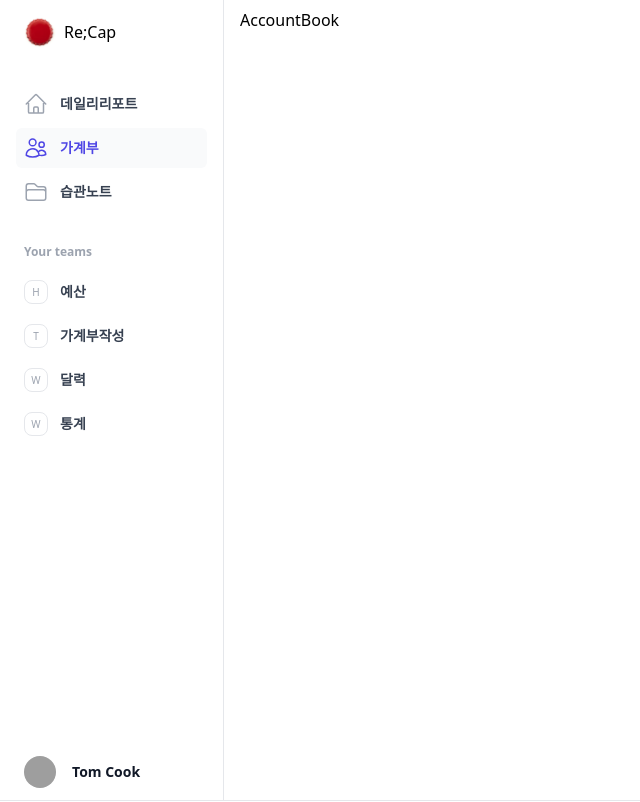
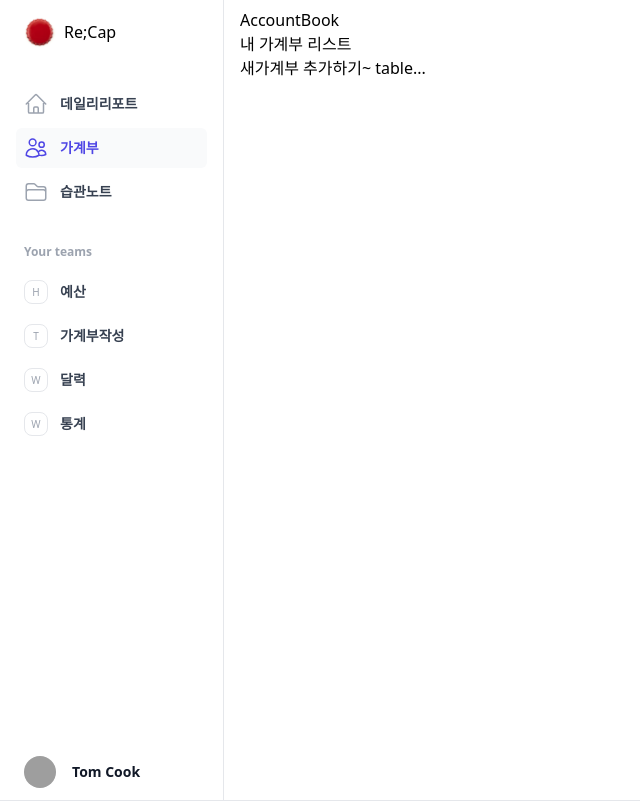
Before and after one commit to kansg92/recap_fe_vue, a Vue app: page /accountbook in a window 1280 px wide. Shown: the top 802 px of the page, without its empty margins (0-640 px from the left). Built offline with nearby package versions, Linux system fonts and the light colour scheme; grey boxes are pictures that could not be loaded.

Commit message:
가게부 기본 화면 구성

```diff
--- a/src/views/Accountbook/AccountBook.vue
+++ b/src/views/Accountbook/AccountBook.vue
@@ -1,6 +1,20 @@
 <template>
   <main class="lg:pl-52">
-    <div class="px-4 sm:px-6 lg:px-8">AccountBook</div>
+    <div class="px-4 sm:px-6 lg:px-8">
+      <h1>AccountBook</h1>
+      <div>
+        <h2> 내 가계부 리스트 </h2>
+        새가계부 추가하기~
+
+        table...
+
+      </div>
+
+
+    </div>
+
+
+
   </main>
 </template>
 
```
